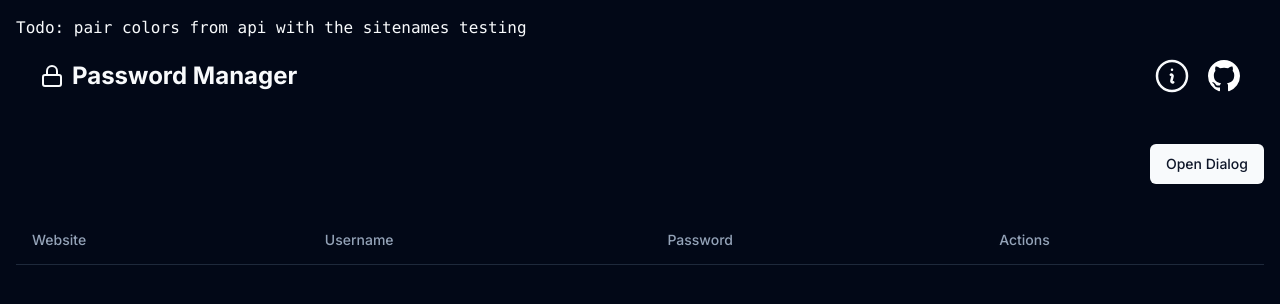
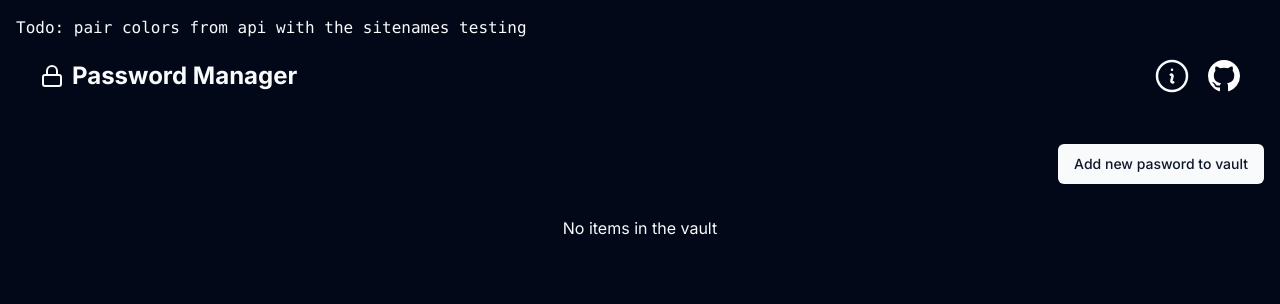
Before and after one commit to remcostoeten/password-manager, a Next.js app: page / in a window 1280 px wide. Shown: the top 304 px of the page. Built offline with nearby package versions, Linux system fonts and the light colour scheme.

Commit message:
fix: Fix title and message for empty vault.

```diff
--- a/src/components/shells/AddNewDialog.tsx
+++ b/src/components/shells/AddNewDialog.tsx
@@ -33,7 +33,7 @@ const AddPasswordDialog: React.FC<AddPasswordDialogProps> = ({
     <Dialog open={isOpen}>
       <DialogTrigger asChild>
         <Button className="w-max justify-end" onClick={onClose}>
-          Open Dialog
+          Add new pasword to vault
         </Button>
       </DialogTrigger>
       <DialogContent>
--- a/src/components/shells/DataTable.tsx
+++ b/src/components/shells/DataTable.tsx
@@ -24,6 +24,10 @@ function DataTable({ vaultItems, onDelete }: DataTableProps) {
   const togglePasswordVisibility = () => {
     setIsPasswordVisible(!isPasswordVisible);
   };
+
+  if (vaultItems.length === 0) {
+    return <p className="text-center">No items in the vault</p>;
+  }
 
   return (
     <Table>
```
